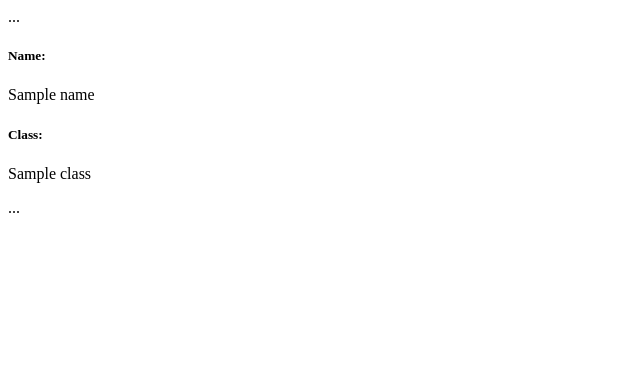
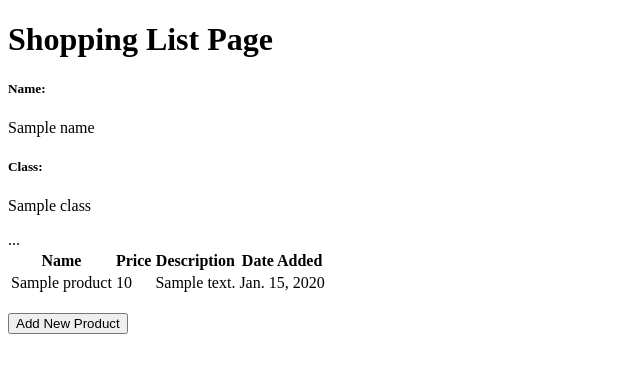
Before and after one commit to aaronmlin/shopping_list, a Django app: template main/templates/main.html in a window 1280 px wide. Shown: the top 373 px of the page, without its empty margins (0-640 px from the left). Run offline with Django 4.2, Linux system fonts and the light colour scheme; tables that the repository leaves empty hold one stand-in row (values such as "Sample post"); the template is opened without the code that fills it: values that come from a table or form of the project are taken from there, most other values are stand-ins (such as "Sample title", 1, 10 or a date in 2020).

Commit message:
finished tutorial 2

```diff
--- a/main/templates/main.html
+++ b/main/templates/main.html
@@ -1,9 +1,45 @@
-...
-<h5>Name: </h5>
-<p>{{ name }}<p>
-<h5>Class: </h5>
-<p>{{ class }}<p>
-...
+{% extends 'base.html' %}
+
+{% block content %}
+    <h1>Shopping List Page</h1>
+
+    <h5>Name:</h5>
+    <p>{{name}}</p>
+
+    <h5>Class:</h5>
+    <p>{{class}}</p>
+
+    ...
+<table>
+    <tr>
+        <th>Name</th>
+        <th>Price</th>
+        <th>Description</th>
+        <th>Date Added</th>
+    </tr>
+
+    {% comment %} Berikut cara memperlihatkan data produk di bawah baris ini {% endcomment %}
+
+    {% for product in products %}
+        <tr>
+            <td>{{product.name}}</td>
+            <td>{{product.price}}</td>
+            <td>{{product.description}}</td>
+            <td>{{product.date_added}}</td>
+        </tr>
+    {% endfor %}
+</table>
+
+<br />
+
+<a href="{% url 'main:create_product' %}">
+    <button>
+        Add New Product
+    </button>
+</a>
+
+{% endblock content %}
+
 
 <!-- <!DOCTYPE html>
 <html lang="en">
--- a/main/urls.py
+++ b/main/urls.py
@@ -1,8 +1,11 @@
 from django.urls import path
 from main.views import show_main
+from main.views import show_main, create_product, show_xml
 
 app_name = 'main'
 
 urlpatterns = [
     path('', show_main, name='show_main'),
+    path('create-product', create_product, name='create_product'),
+    path('xml/', show_xml, name='show_xml'),
 ]
--- a/shopping_list/settings.py
+++ b/shopping_list/settings.py
@@ -55,7 +55,7 @@ ROOT_URLCONF = 'shopping_list.urls'
 TEMPLATES = [
     {
         'BACKEND': 'django.template.backends.django.DjangoTemplates',
-        'DIRS': [],
+        'DIRS': [BASE_DIR / 'templates'],
         'APP_DIRS': True,
         'OPTIONS': {
             'context_processors': [
--- a/shopping_list/urls.py
+++ b/shopping_list/urls.py
@@ -21,6 +21,6 @@ from django.urls import path, include
 ...
 
 urlpatterns = [
+    path('', include('main.urls')),
     path('admin/', admin.site.urls),
-    path('main/', include('main.urls')),
 ]
--- /dev/null
+++ b/templates/base.html
@@ -0,0 +1,18 @@
+{% load static %}
+<!DOCTYPE html>
+<html lang="en">
+    <head>
+        <meta charset="UTF-8" />
+        <meta
+            name="viewport"
+            content="width=device-width, initial-scale=1.0"
+        />
+        {% block meta %}
+        {% endblock meta %}
+    </head>
+
+    <body>
+        {% block content %}
+        {% endblock content %}
+    </body>
+</html>
```
Also changed, not shown: main/forms.py (added, +7 -0 lines), main/templates/create_product.html (added, +19 -0 lines), main/views.py (+26 -2 lines).
